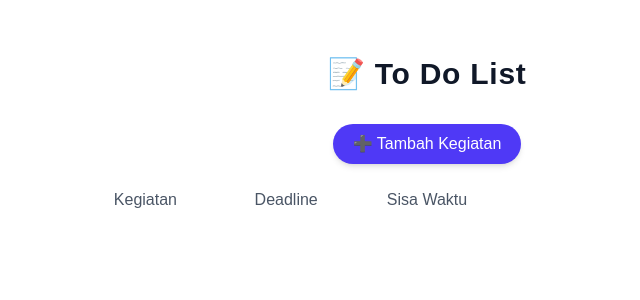
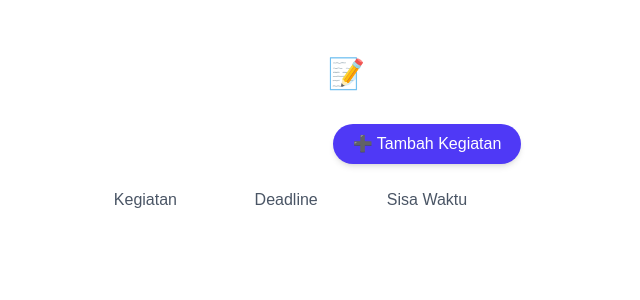
Before and after one commit to aamuss03/tudulis, a Next.js app: page / in a window 1280 px wide. Shown: the top 300 px of the page, without its empty margins (213-853 px from the left). Built offline with nearby package versions, Linux system fonts and the light colour scheme; no server answers; the database is empty.

Commit message:
perubahan ui

```diff
--- a/src/components/todolist.tsx
+++ b/src/components/todolist.tsx
@@ -232,7 +232,7 @@ export default function TodoList() {
 
   return (
     <div className="max-w-3xl mx-auto mt-10 p-4 text-gray-900">
-      <h1 className="text-3xl font-semibold text-center mb-8 tracking-wide">📝 To Do List</h1>
+      <h1 className="text-3xl font-semibold text-center text-white mb-8 tracking-wide">📝 To Do List</h1>
 
       <div className="flex justify-center mb-6">
         <button
```
